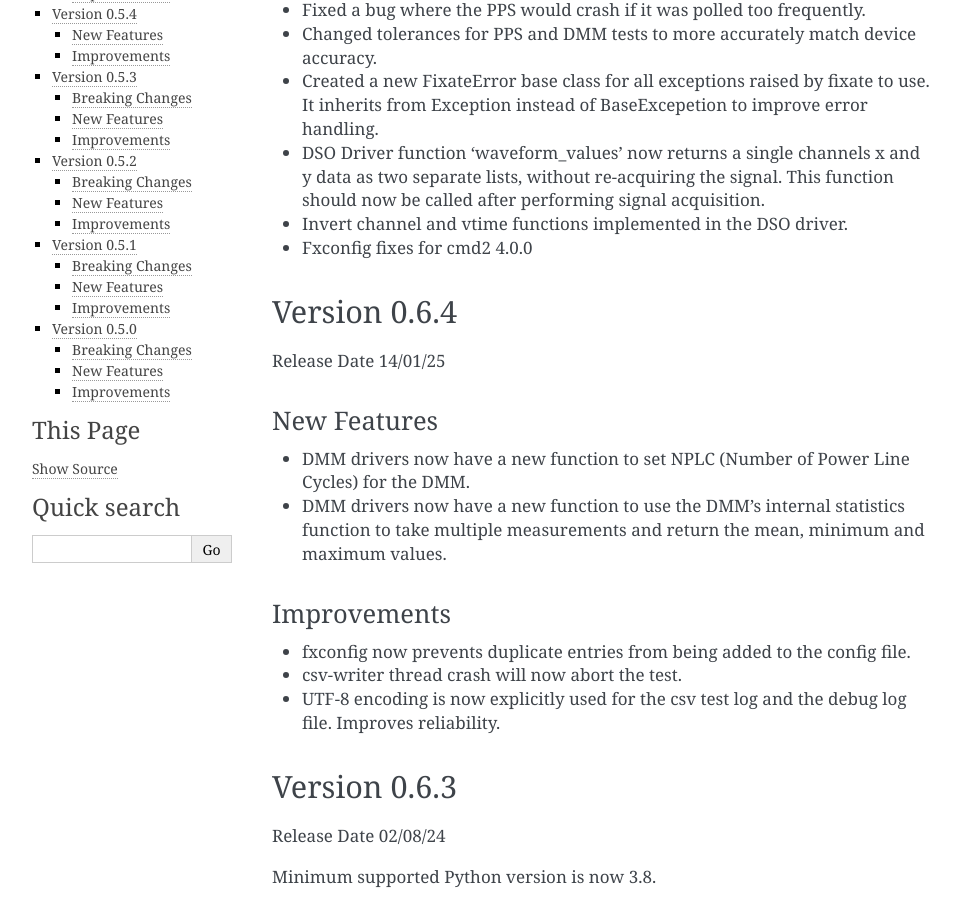
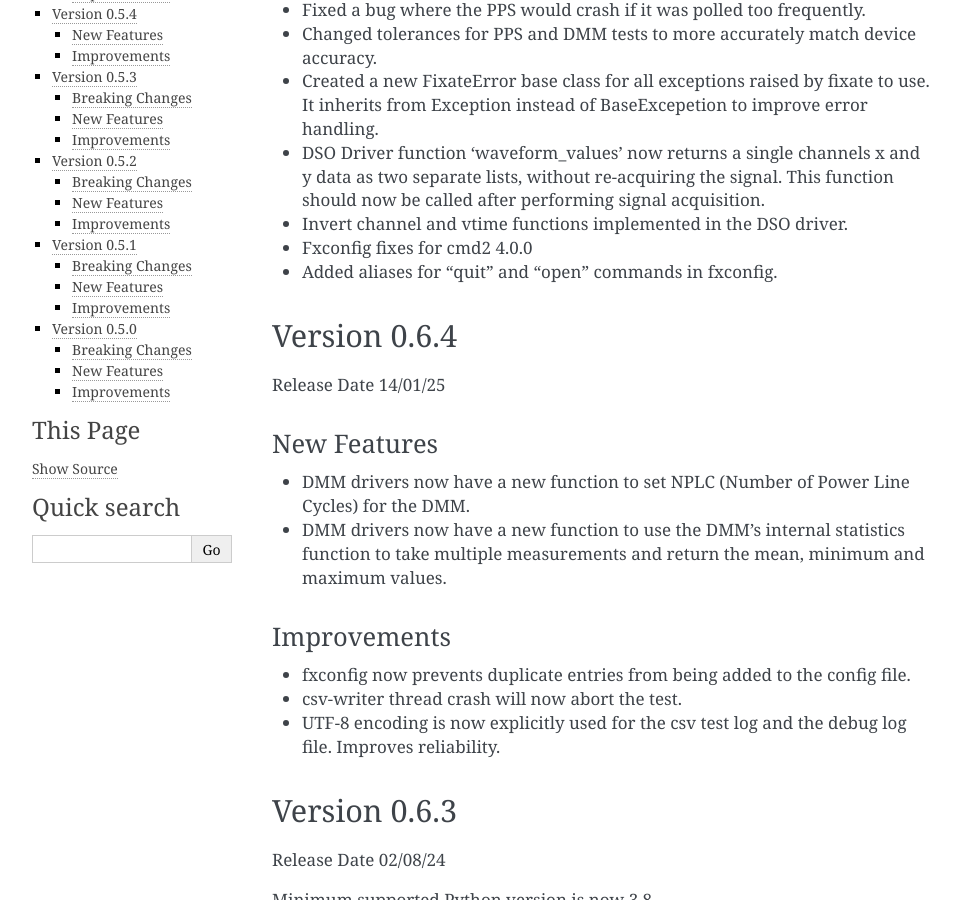
Before and after one commit to PyFixate/Fixate, a Sphinx documentation site: the page built from docs/release-notes.rst, in a window 1280 px wide and 900 px high, scrolled down 637 px. Shown: the whole window, without its empty margins (148-1107 px from the left). Built offline with Sphinx 7.4.7, drawn with Linux system fonts in a browser that asks for light colours.

Commit message:
update release notes

```diff
--- a/docs/release-notes.rst
+++ b/docs/release-notes.rst
@@ -28,6 +28,7 @@ Improvements
   now be called after performing signal acquisition.
 - Invert channel and vtime functions implemented in the DSO driver.
 - Fxconfig fixes for cmd2 4.0.0
+- Added aliases for "quit" and "open" commands in fxconfig.
 
 *************
 Version 0.6.4
```
